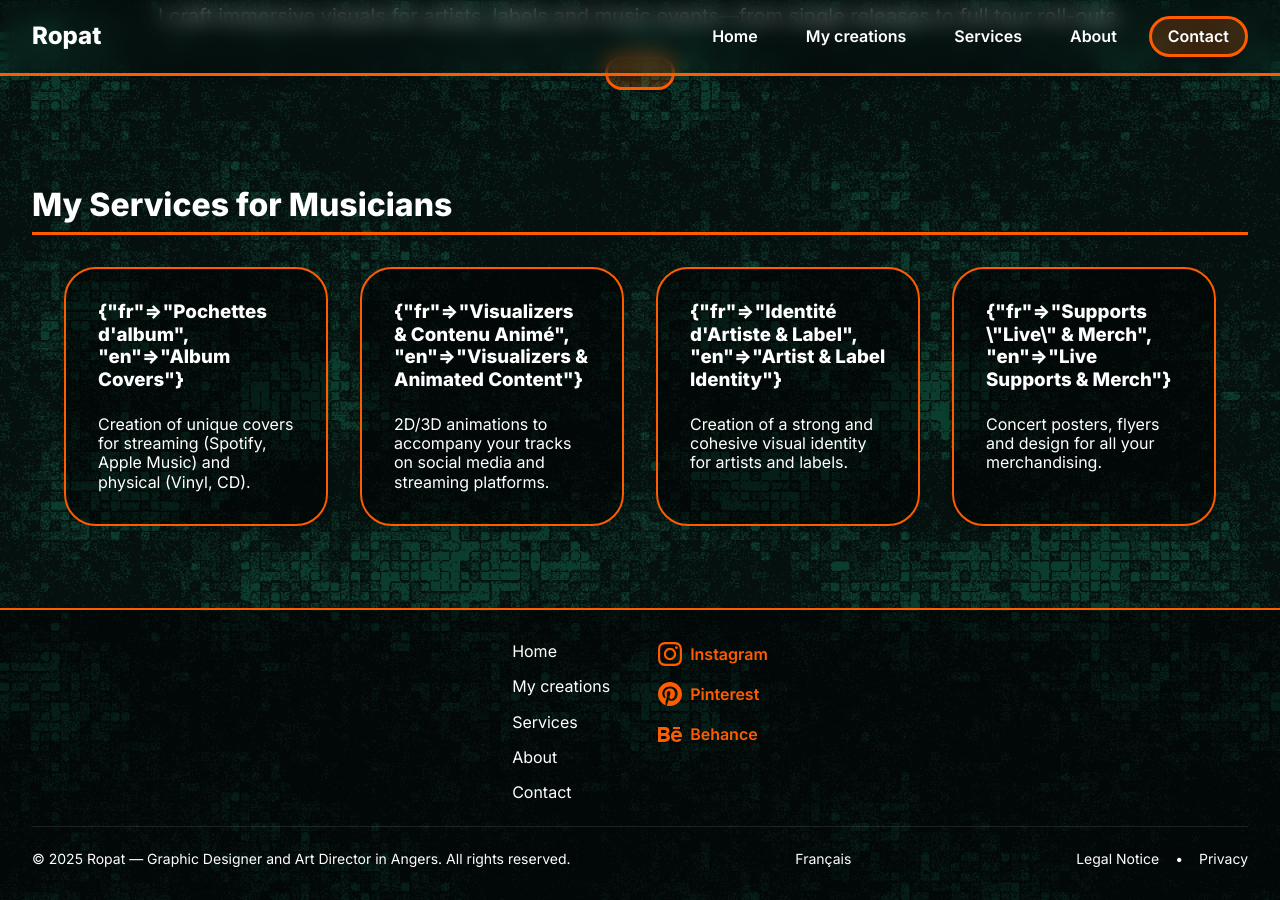
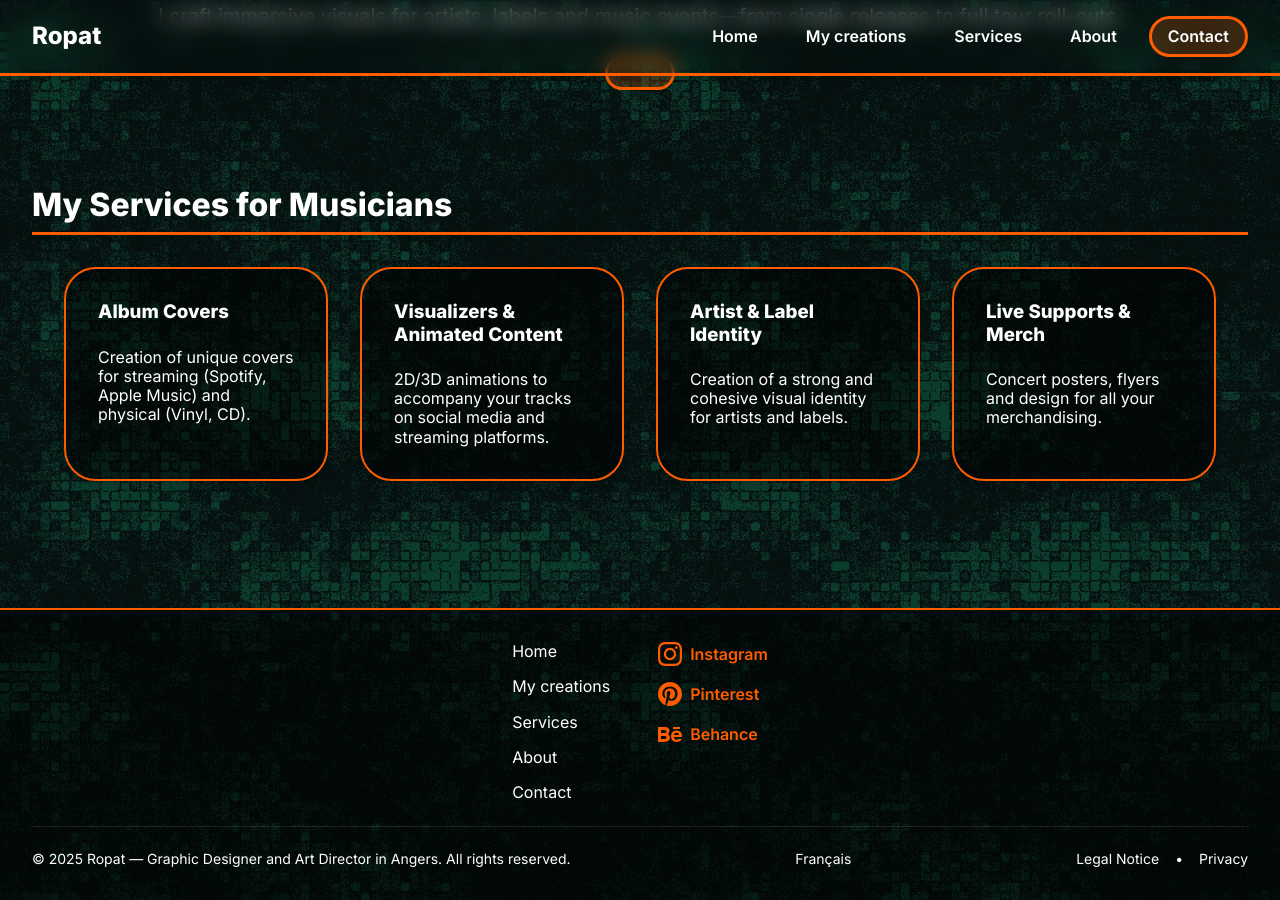
Before and after one commit to 7Nautilus/ropat-portfolio, a Jekyll site: the page built from en/services/music-design.html, in a window 1280 px wide and 900 px high, scrolled down 368 px. Built offline with Jekyll 4.4.1, drawn with Linux system fonts in a browser that asks for light colours.

Commit message:
Update service-main.html

```diff
--- a/_includes/service-main.html
+++ b/_includes/service-main.html
@@ -67,7 +67,7 @@
       <div class="section-grid section-grid-simple">
         {% for service_item in service.services %}
           <div class="service-card">
-            <h3 class="service-card-title">{{ service_item.nom }}</h3>
+            <h3 class="service-card-title">{{ service_item.nom[current_lang] }}</h3>
             {% if service_item.description %}
               <p class="service-card-description">{{ service_item.description[current_lang] }}</p>
             {% endif %}
```
